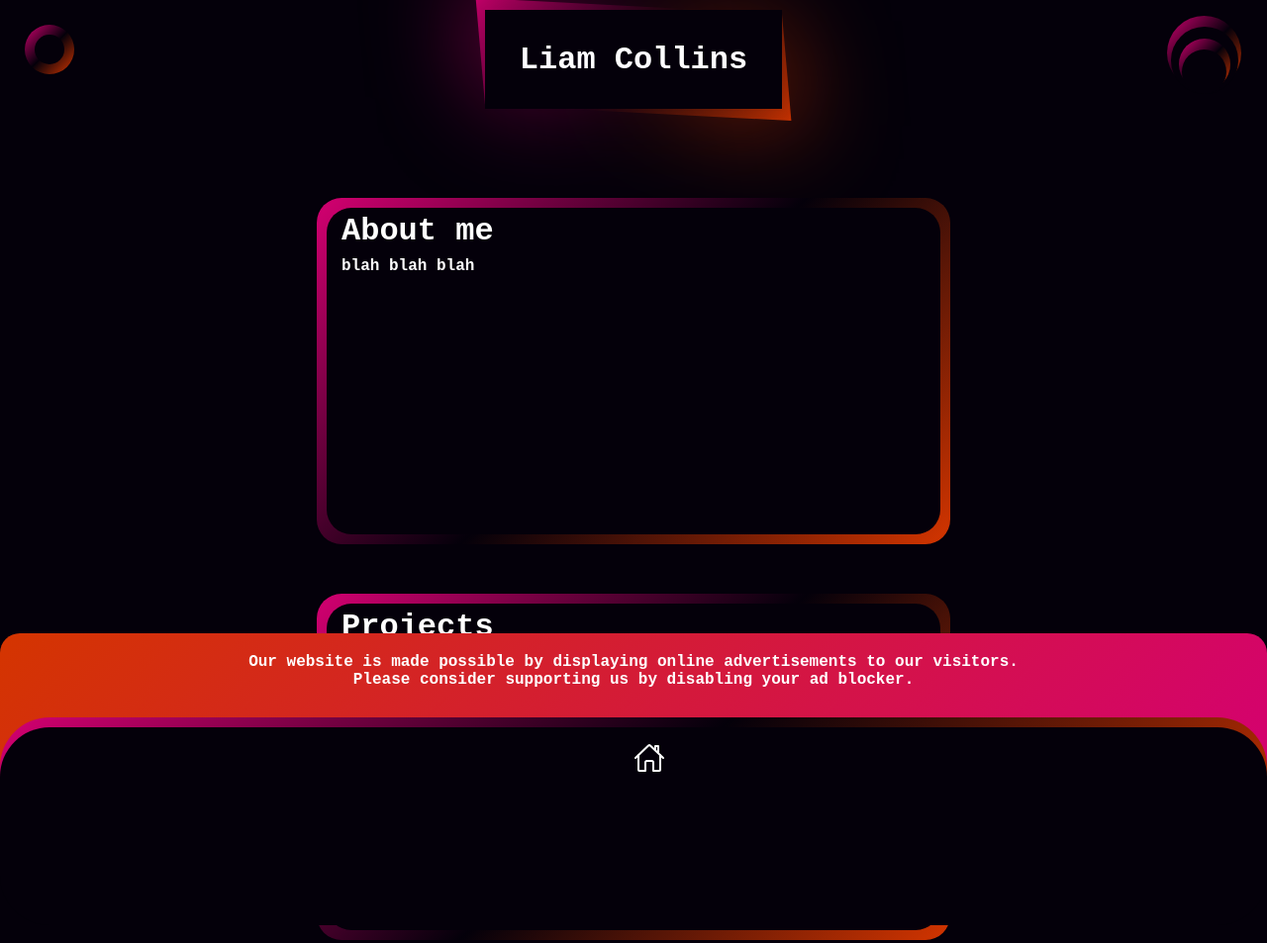
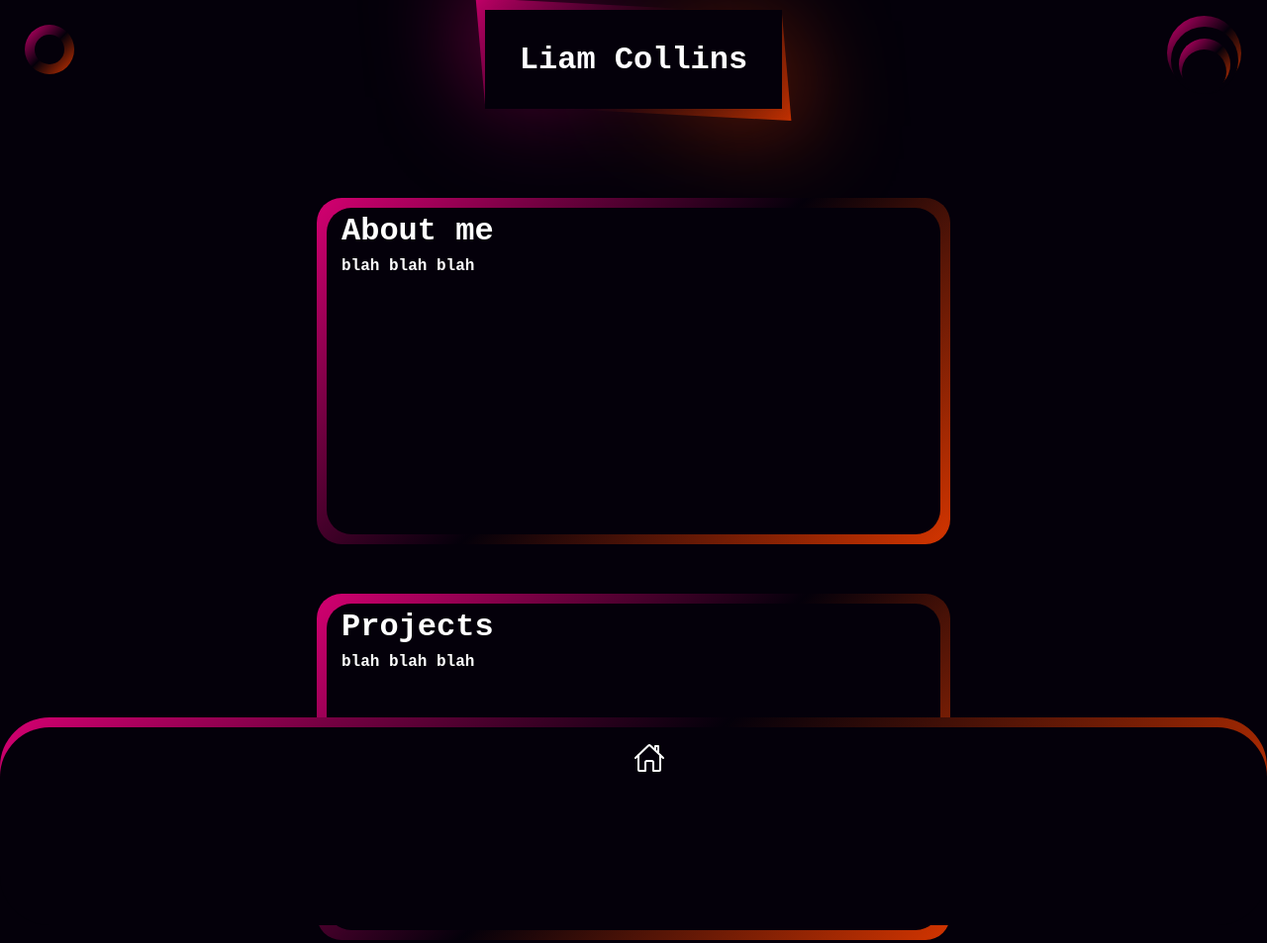
Before and after one commit to i947/LiamCollinsWebsite, a plain HTML site: page index.html in a window 1280 px wide. Shown: the whole page at 99% size. Drawn offline with nearby package versions, Linux system fonts and the light colour scheme; a script that the page names is missing.

Commit message:
Update index.html

```diff
--- a/index.html
+++ b/index.html
@@ -652,7 +652,7 @@ body
             </div>
         </div>
 
-            <div id="zVMpJlfxawUe">
+<!--             <div id="zVMpJlfxawUe">
               <p><b>Our website is made possible by displaying online advertisements to our visitors.<br>
               Please consider supporting us by disabling your ad blocker.</b></p>
             </div>
@@ -664,7 +664,7 @@ body
               document.getElementById('zVMpJlfxawUe').style.display='block';
             }
 
-            </script>
+            </script> -->
 
 
 
```
